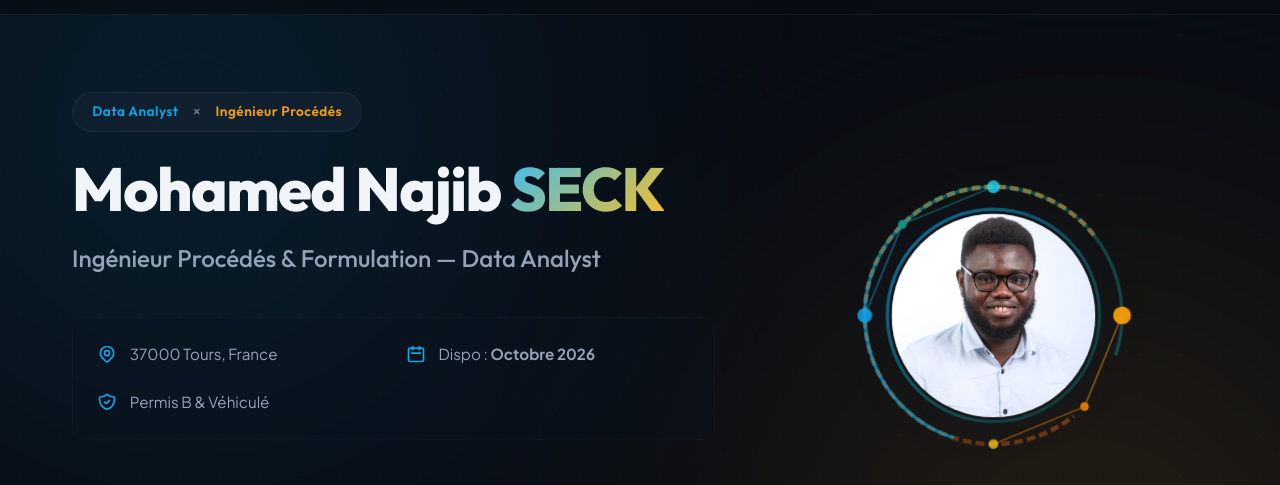
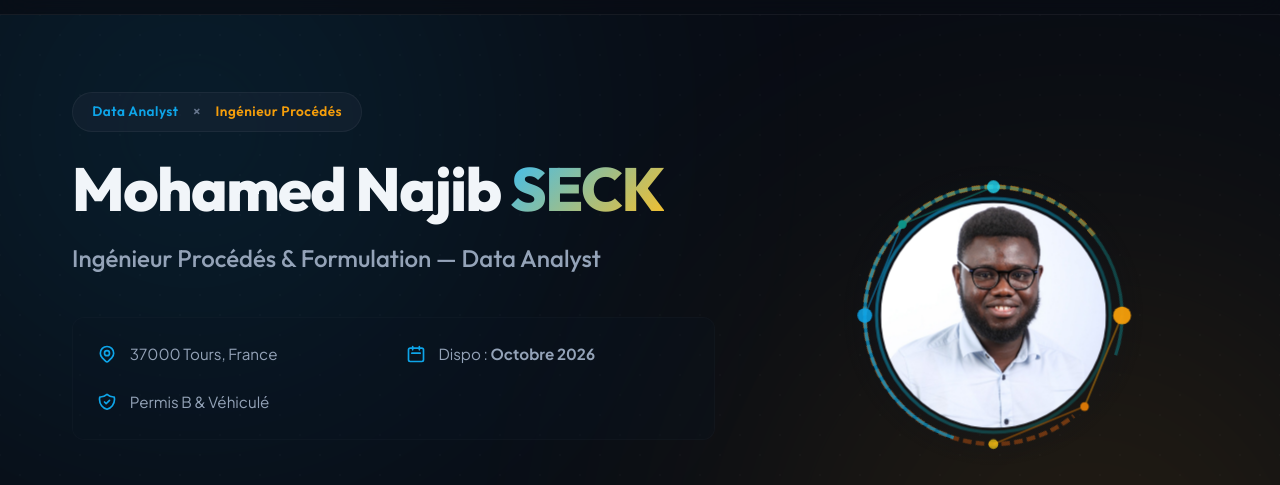
Before and after one commit to Najibseck1/cv_Najib, a plain HTML site: page index.html in a window 1280 px wide. Shown: the part 65-550 px from the top of the page. Drawn offline with Linux system fonts and the light colour scheme.

Commit message:
style: enlarge profile photo inside the hero visual

```diff
--- a/index.html
+++ b/index.html
@@ -115,7 +115,7 @@
                 <stop offset="100%" stop-color="#0b0f19" stop-opacity="0"/>
               </radialGradient>
               <clipPath id="avatarClip">
-                <circle cx="200" cy="200" r="95" />
+                <circle cx="200" cy="200" r="105" />
               </clipPath>
             </defs>
 
@@ -150,9 +150,9 @@
             <!-- Embedded Portrait photo (Rendered on top of nodes) -->
             <g>
               <!-- Outer ring for the portrait -->
-              <circle cx="200" cy="200" r="99" fill="none" stroke="url(#cyanGrad)" stroke-width="3" opacity="0.8"/>
-              <circle cx="200" cy="200" r="95" fill="#1e293b"/>
-              <image href="najib.jpg" x="105" y="105" width="190" height="190" clip-path="url(#avatarClip)" preserveAspectRatio="xMidYMid slice"/>
+              <circle cx="200" cy="200" r="109" fill="none" stroke="url(#cyanGrad)" stroke-width="3" opacity="0.8"/>
+              <circle cx="200" cy="200" r="105" fill="#1e293b"/>
+              <image href="najib.jpg" x="95" y="95" width="210" height="210" clip-path="url(#avatarClip)" preserveAspectRatio="xMidYMid slice"/>
             </g>
           </svg>
         </div>
```
